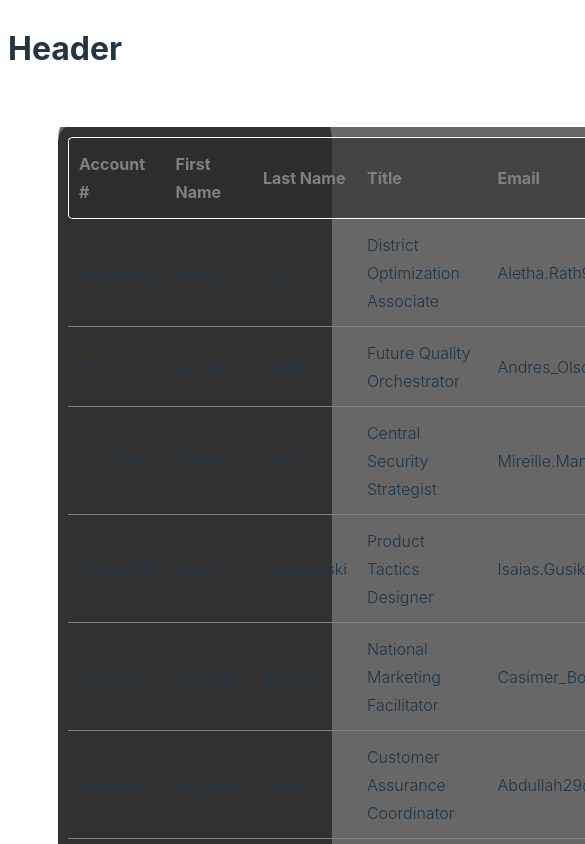
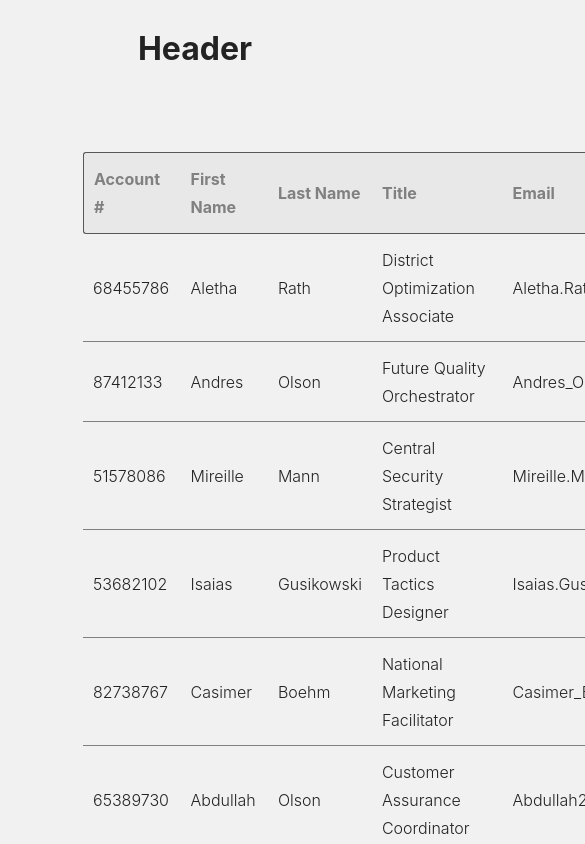
Before and after one commit to natecard/dashboard-example, a React (Vite) app: page / in a window 390 px wide. Shown: the top 844 px of the page, 585 px wide, since content can reach past the window. Built offline with nearby package versions, Linux system fonts and the light colour scheme.

Commit message:
Styled for light/dark mode Responsive layout done

```diff
--- a/src/index.css
+++ b/src/index.css
@@ -1,10 +1,10 @@
 :root {
   font-family: Inter, system-ui, Avenir, Helvetica, Arial, sans-serif;
   line-height: 1.75;
-  font-weight: 350;
+  font-weight: 300;
 
   color-scheme: light dark;
-  color: rgba(166, 166, 166, 0.87);
+  color: rgb(166, 166, 166);
   background-color: rgba(19, 19, 19, 0.643);
 
   font-synthesis: none;
@@ -14,41 +14,46 @@
   -moz-osx-font-smoothing: grayscale;
   -webkit-text-size-adjust: 100%;
 }
-.table-headrow {
-  border: 1px solid white;
-  border-radius: 10%;
-  text-align: left;
-  color: grey;
+h1 {
+  text-align: center;
+}
+table,
+td,
+th {
+  margin: 0;
+  padding: 0;
+}
+td,
+th {
+  box-sizing: border-box;
 }
 th {
   background-color: rgba(42, 42, 42, 0.576);
-  border-top: 1px solid white;
-  border-bottom: 1px solid white;
+  color: gray;
+  border-width: 1px 0;
+  border-color: whitesmoke;
+  border-style: solid;
 }
 th:first-child {
   border-left: 1px solid white;
-  border-top-left-radius: 5%;
-  border-bottom-left-radius: 5%;
+  border-top-left-radius: 3px;
+  border-bottom-left-radius: 3px;
   padding-left: 10px;
 }
 th:last-child {
   border-right: 1px solid white;
-  border-top-right-radius: 5%;
-  border-bottom-right-radius: 5%;
+  border-top-right-radius: 3px;
+  border-bottom-right-radius: 3px;
+  padding-right: 5px;
 }
 .table {
   border-collapse: separate;
   border-radius: 1%;
-  background-color: rgba(19, 19, 19, 0.643);
-  max-width: 100vw;
+  background-color: rgb(19, 19, 19);
   padding: 10px 10px 10px 10px;
   border-spacing: 0;
 }
 .table-wrapper {
-  border-collapse: collapse;
-  border-radius: 1%;
-  background-color: rgba(19, 19, 19, 0.643);
-  max-width: 100vw;
   margin: 50px 50px;
 }
 .col-1,
@@ -60,16 +65,16 @@ th:last-child {
 .col-7,
 .col-8 {
   text-align: left;
-  inline-size: min-content;
   position: relative;
+  width: fit-content;
   padding: 12px 20px 12px 0;
+  font-variant-caps: all-small-caps;
 }
 .col-1 {
   padding-left: 10px;
 }
-
 .line {
-  width: 110%;
+  width: 150%;
   height: 1px;
   background-color: grey;
   position: absolute;
@@ -83,13 +88,66 @@ td {
   text-overflow: ellipsis;
   vertical-align: middle;
   min-width: 30px;
-  max-width: 150px;
+  /* max-width: 150px; */
   min-height: 250px;
 }
 
+@media screen and (max-width: 750px) {
+  .col-7,
+  .col-8 {
+    display: none;
+  }
+  th.col-6 {
+    border-right: 1px solid white;
+    border-top-right-radius: 3px;
+    border-bottom-right-radius: 3px;
+  }
+}
+@media screen and (max-width: 450px) {
+  .col-6,
+  .col-7,
+  .col-8 {
+    display: none;
+  }
+  .table-wrapper {
+    padding: 15px;
+  }
+  th.col-5 {
+    border-right: 1px solid white;
+    border-top-right-radius: 3px;
+    border-bottom-right-radius: 3px;
+  }
+}
 @media (prefers-color-scheme: light) {
   :root {
-    color: #213547;
-    background-color: #ffffff;
+    color: #232323;
+    background-color: #f1f1f1;
+    font-weight: 350;
+  }
+  .table {
+    color: #232323;
+    background-color: #f1f1f1;
+  }
+  .table-headrow {
+    border: 1px solid white;
+    border-radius: 10%;
+    text-align: left;
+    color: #232323;
+  }
+  th {
+    background-color: rgb(232, 232, 232);
+    border-top: 1px solid rgb(87, 87, 87);
+    border-bottom: 1px solid rgb(87, 87, 87);
+  }
+  th:first-child {
+    border-left: 1px solid rgb(87, 87, 87);
+    border-top-left-radius: 3px;
+    border-bottom-left-radius: 3px;
+    padding-left: 10px;
+  }
+  th:last-child {
+    border-right: 1px solid rgb(87, 87, 87);
+    border-top-right-radius: 3px;
+    border-bottom-right-radius: 3px;
   }
 }
```
